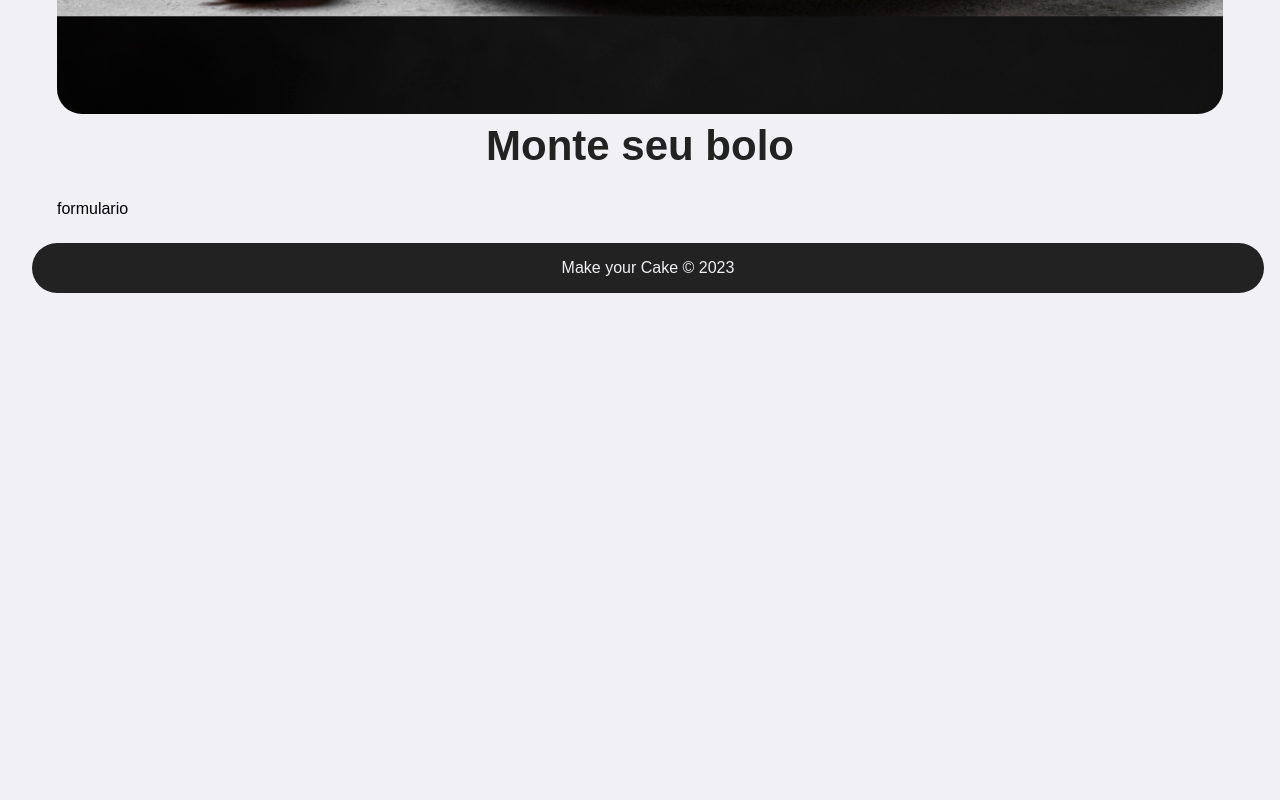
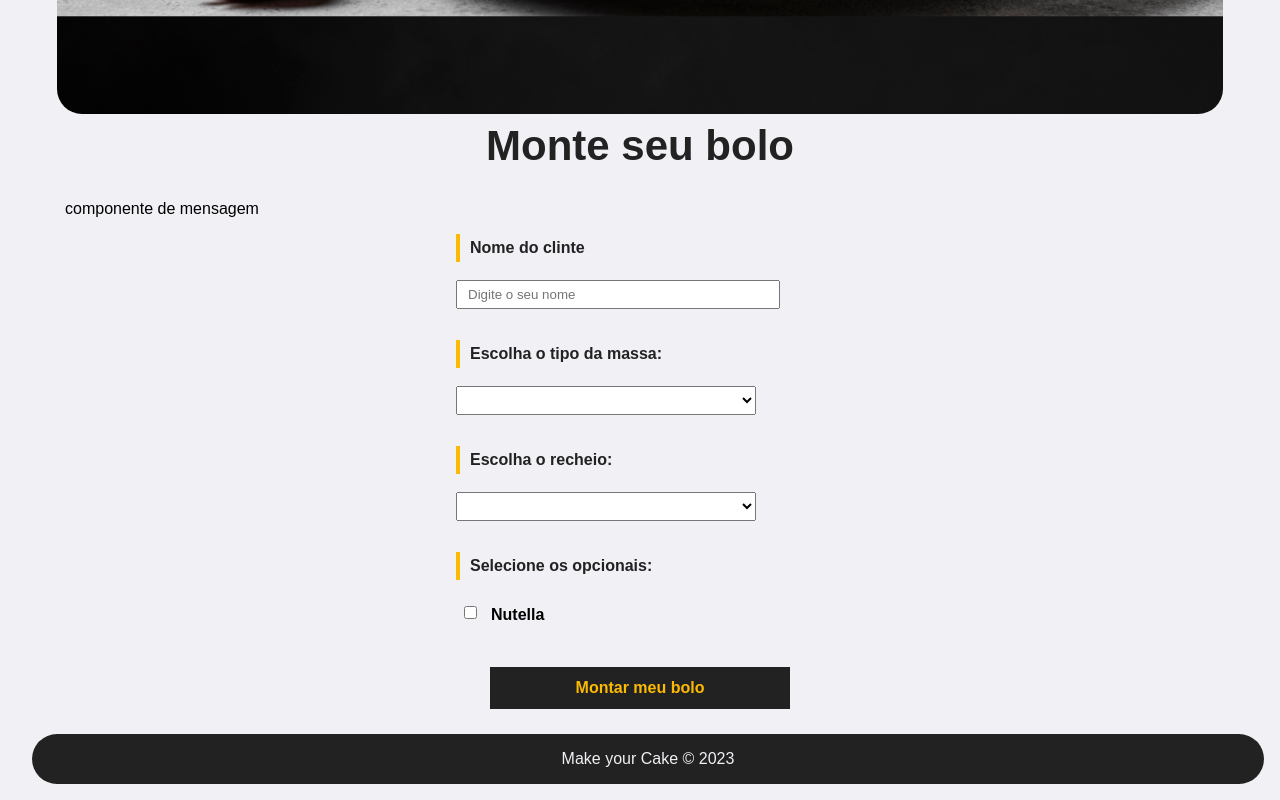
Before and after one commit to Edufcc/vue-project-MakeYourCake, a Vue app: page / in a window 1280 px wide. Shown: the part 527-1327 px from the top of the page. Before the commit the page ends 836 px from the top, so only its background shows below. Built offline with nearby package versions, Linux system fonts and the light colour scheme.

Commit message:
feat: create form for orders

```diff
--- /dev/null
+++ b/src/components/OrderForm.vue
@@ -0,0 +1,129 @@
+<template>
+    <div>
+        <p>componente de mensagem</p>
+        <form id="cake-form">
+            <div class="input-container">
+                <label for="name">Nome do clinte</label>
+                <input type="text" id="name" name="name" v-model="name" placeholder="Digite o seu nome">
+            </div>
+            <div class="input-container">
+                <label for="massa">Escolha o tipo da massa:</label>
+                <select name="massa" id="massa" v-model="massa">
+                    <option value="">Selecione a massa</option>
+                    <option value="chocolate">Chocolate</option>
+                </select>
+            </div>
+            <div class="input-container">
+                <label for="recheio">Escolha o recheio:</label>
+                <select name="recheio" id="recheio" v-model="recheio">
+                    <option value="">Selecione o recheio</option>
+                    <option value="chocolate">Chocolate</option>
+                </select>
+            </div>
+            <div id="opcionais-conatiner" class="input-container">
+                <label id="opcionais-title" for="opcionais">Selecione os opcionais:</label>
+                <div class="checkbox-container">
+                    <input type="checkbox" name="opcionai" v-model="opcionais" value="nutella">
+                    <span>Nutella</span>
+                </div>
+            </div>
+            <div class="input-container">
+                <input type="submit" class="submit-btn" value="Montar meu bolo">
+            </div>
+        </form>
+    </div>
+</template>
+
+<script lang="ts">
+import { ref } from 'vue';
+
+export default {
+    setup() {
+        // Dados do formulário (exemplo)
+        const cakeType = ref('');
+
+        // Função para lidar com o envio do formulário
+        const submitForm = () => {
+            // Aqui você pode processar os dados do formulário, por exemplo, enviar uma requisição HTTP para salvar os dados no backend
+            console.log('Tipo de bolo:', cakeType.value);
+            // Ou fazer algo mais elaborado, como enviar para um servidor
+        };
+
+        // Retorna as variáveis e métodos que deseja expor para o template
+        return {
+            cakeType,
+            submitForm
+        };
+    }
+}
+</script>
+
+<style scoped>
+    #cake-form {
+        max-width: 400px;
+        margin: 0 auto;
+    }
+
+    .input-container {
+        display: flex;
+        flex-direction: column;
+        margin-bottom: 15px;
+    }
+
+    label {
+        font-weight: bold;
+        margin-bottom: 10px;
+        color: var(--gray-color);
+        padding: 5px 10px;
+        border-left: 4px solid #FCBA03;
+    }
+
+    input, select {
+        padding: 5px 10px;
+        width: 300px;
+    }
+
+    #opcionais-conatiner {
+        flex-direction: row;
+        flex-wrap: wrap;
+    }
+
+    #opcionais-title{
+        width: 100%;
+    }
+
+    .checkbox-container {
+        display: flex;
+        align-items: flex-start;
+        width: 50%;
+        margin-bottom: 20px;
+    }
+
+    .checkbox-container span,
+    .checkbox-container input {
+        width: auto;
+    }
+
+    .checkbox-container span {
+        margin-left: 6px;
+        font-weight: bold;
+    }
+
+    .submit-btn {
+        background-color: var(--gray-color);
+        color: #FCBA03;
+        font-weight: bold;
+        border: 2px solid var(--gray-color);
+        padding: 10px;
+        font-size: 16px;
+        margin: 0 auto;
+        cursor: pointer;
+        transition: .5s;
+    }
+
+    .submit-btn:hover {
+        background-color: transparent;
+        color: var(--gray-color);
+    }
+
+</style>
--- a/src/views/HomeView.vue
+++ b/src/views/HomeView.vue
@@ -2,12 +2,14 @@
   <div class="main-container">
     <Banner />
     <h1>Monte seu bolo</h1>
-    <p>formulario</p>
+    <OrderForm />
   </div>
 </template>
 
 <script setup lang="ts">
 import Banner from '@/components/Banner.vue';
+import OrderForm from '../components/OrderForm.vue';
 </script>
 
+
 <style></style>
```
